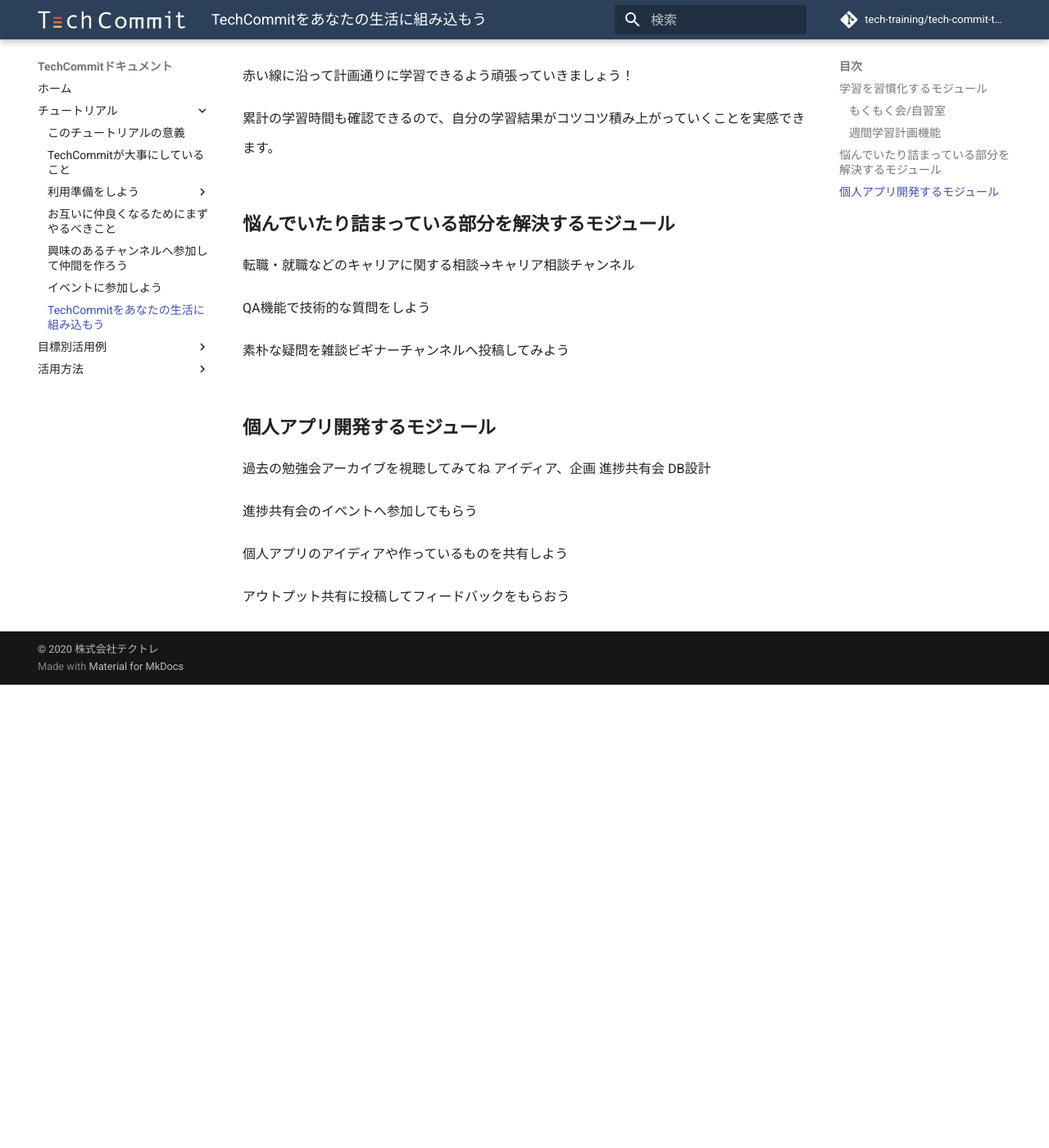
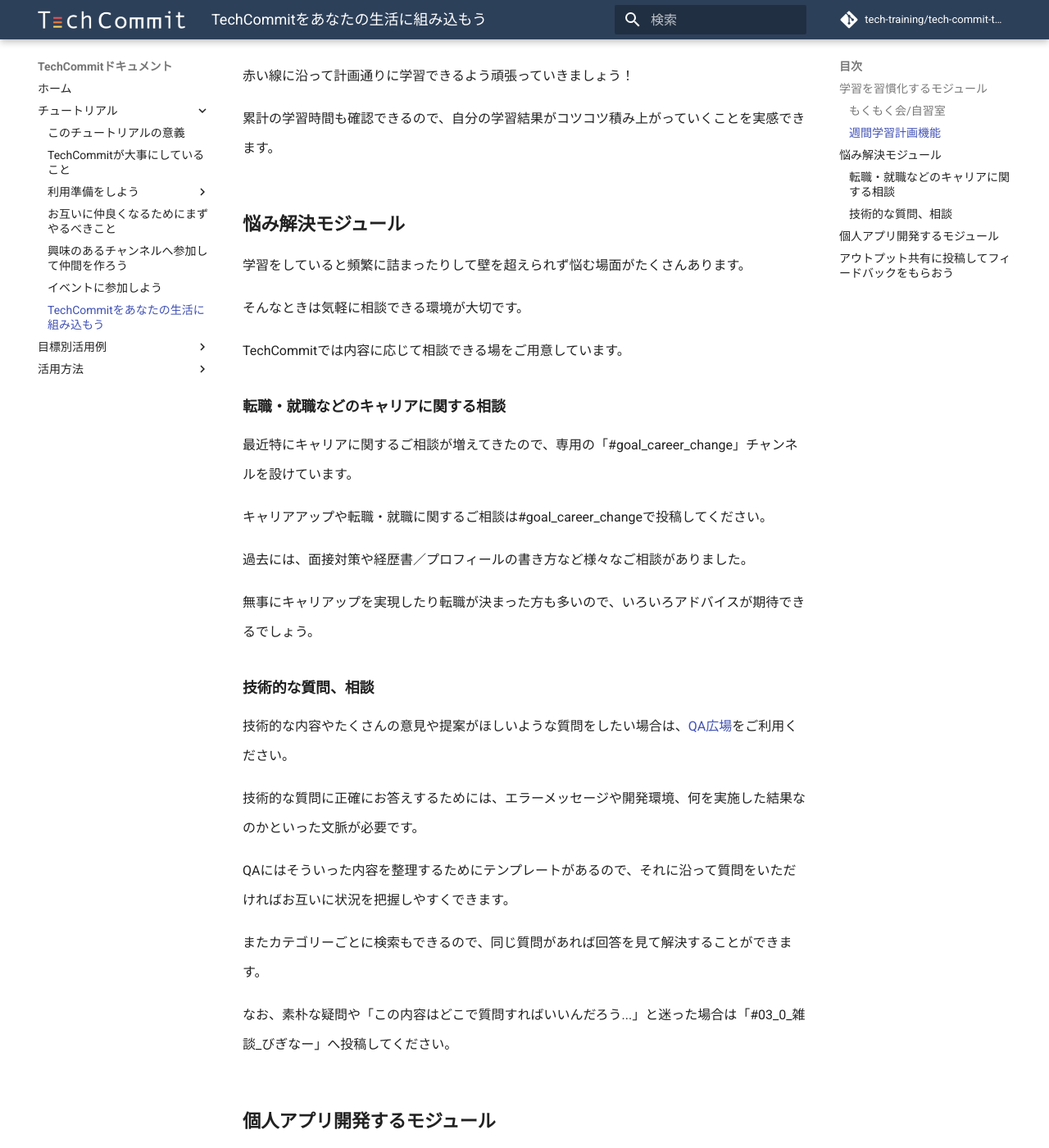
Before and after one commit to tech-training/tech-commit-doc, an MkDocs documentation site: the page built from docs/tutorial/include-techcommit-in-your-life.md, in a window 1280 px wide and 1400 px high, scrolled down 1863 px. Shown: the whole window at 82% size. Built offline with MkDocs 1.6.1 and Material for MkDocs 9.7.7, drawn with Linux system fonts in a browser that asks for light colours; comment, search, counter and statistics services are not loaded; before the commit the page ends 2698 px from its top, so only the background shows below that; some of the changed text lies outside the part shown.

Commit message:
悩み解決と相談、個人アプリ開発する部分を追加

```diff
--- a/docs/tutorial/include-techcommit-in-your-life.md
+++ b/docs/tutorial/include-techcommit-in-your-life.md
@@ -29,21 +29,58 @@
 
 累計の学習時間も確認できるので、自分の学習結果がコツコツ積み上がっていくことを実感できます。
 
-## 悩んでいたり詰まっている部分を解決するモジュール
-転職・就職などのキャリアに関する相談→キャリア相談チャンネル
+## 悩み解決モジュール
+学習をしていると頻繁に詰まったりして壁を超えられず悩む場面がたくさんあります。
 
-QA機能で技術的な質問をしよう
+そんなときは気軽に相談できる環境が大切です。
 
-素朴な疑問を雑談ビギナーチャンネルへ投稿してみよう
+TechCommitでは内容に応じて相談できる場をご用意しています。
+
+### 転職・就職などのキャリアに関する相談
+最近特にキャリアに関するご相談が増えてきたので、専用の「#goal_career_change」チャンネルを設けています。
+
+キャリアアップや転職・就職に関するご相談は#goal_career_changeで投稿してください。
+
+過去には、面接対策や経歴書／プロフィールの書き方など様々なご相談がありました。
+
+無事にキャリアップを実現したり転職が決まった方も多いので、いろいろアドバイスが期待できるでしょう。
+
+### 技術的な質問、相談
+技術的な内容やたくさんの意見や提案がほしいような質問をしたい場合は、[QA広場](https://www.tech-commit.jp/main/questions)をご利用ください。
+
+技術的な質問に正確にお答えするためには、エラーメッセージや開発環境、何を実施した結果なのかといった文脈が必要です。
+
+QAにはそういった内容を整理するためにテンプレートがあるので、それに沿って質問をいただければお互いに状況を把握しやすくできます。
+
+またカテゴリーごとに検索もできるので、同じ質問があれば回答を見て解決することができます。
+
+なお、素朴な疑問や「この内容はどこで質問すればいいんだろう...」と迷った場合は「#03_0_雑談_びぎなー」へ投稿してください。
 
 ## 個人アプリ開発するモジュール
-過去の勉強会アーカイブを視聴してみてね
-アイディア、企画
-進捗共有会
-DB設計
+どんな目的でプログラミングを学習していても、個人アプリ開発は多くの人が通る道でしょう。
 
-進捗共有会のイベントへ参加してもらう
+定期的に個人アプリ開発の進捗相談や共有会するイベントを行っていますのでぜひ参加して知見を広げていきましょう！
 
-個人アプリのアイディアや作っているものを共有しよう
+過去に実施した勉強会アーカイブが個人アプリ開発で役立つのでまずはこれらの動画を視聴してみてください。
 
-アウトプット共有に投稿してフィードバックをもらおう
+**アイディアの考え方、企画の仕方などがわからない**
+
+[オリジナル個人アプリ作成勉強会](https://www.tech-commit.jp/main/event_archives?watching_status=all&title=%E3%82%AA%E3%83%AA%E3%82%B8%E3%83%8A%E3%83%AB%E5%80%8B%E4%BA%BA%E3%82%A2%E3%83%97%E3%83%AA)
+
+[プチプロジェクト開発](https://www.tech-commit.jp/main/event_archives?watching_status=all&title=&tag_ids%5B%5D=16)
+
+**過去の進捗相談や共有会の内容が知りたい**
+
+[【月次イベント】個人アプリの開発相談・進捗共有会](https://www.tech-commit.jp/main/event_archives?watching_status=all&title=&tag_ids%5B%5D=25)
+
+## アウトプット共有に投稿してフィードバックをもらおう
+「#10_アウトプット共有」のチャンネルでは成果物の発表や進捗の成果を投稿しています。
+
+「アプリをリリースした」「こういう図を書けるようになった」「このような処理を実装した」「こういうアプリを企画してみたんだけどどうですか？」などお互いにフィードバックしたり、お互いの成長を喜びあう場です。
+
+はじめたばかりの方にとってはハードルが高く感じるかもしれませんが、「このコードの意味がわかった」といった些細なことでももちろん大歓迎です。
+
+成長を自覚することは学習においてすごく大事なことです。
+面接でも何ができるのか、どのように努力してきたのかをスムーズに回答できるようになったり、成長を感じることでまた次の目標を達成するモチベーションとなるからです。
+
+お互いにアウトプットを増やして、ITを楽しんでいきましょう！
```
